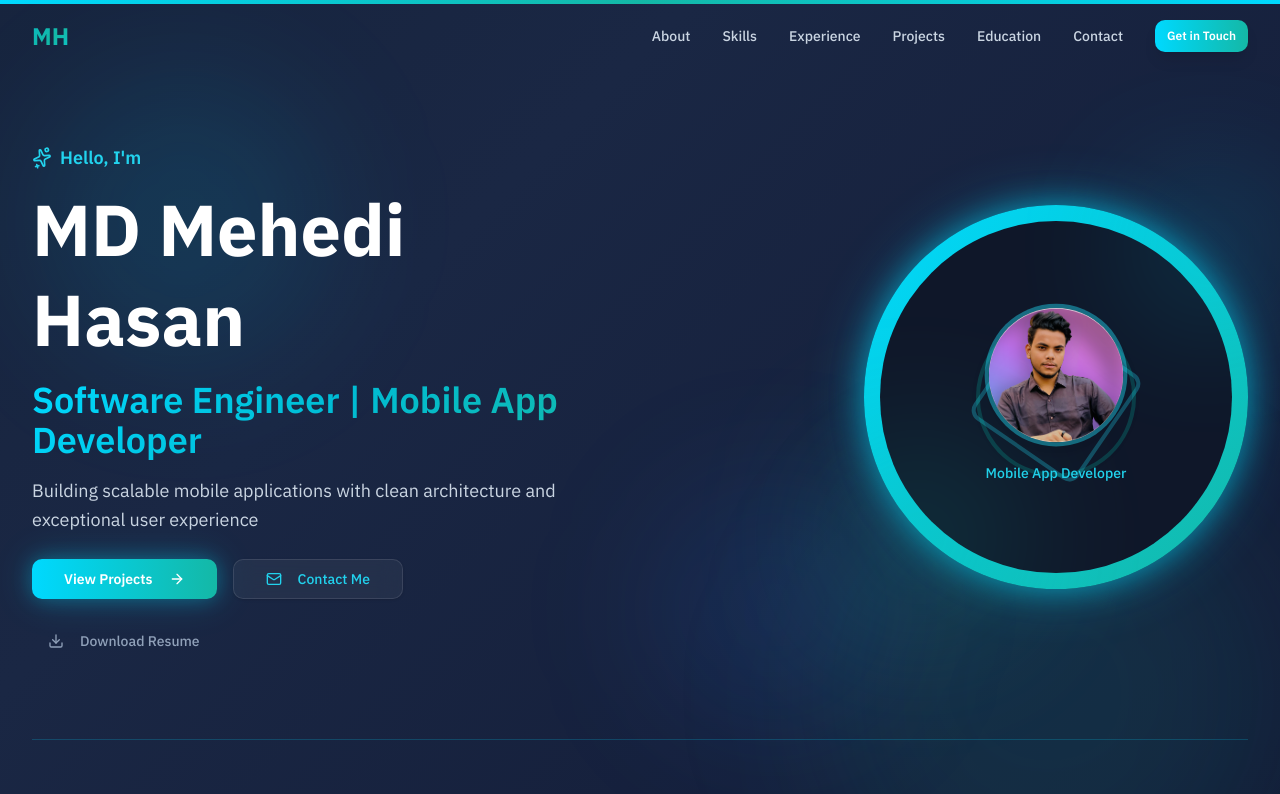
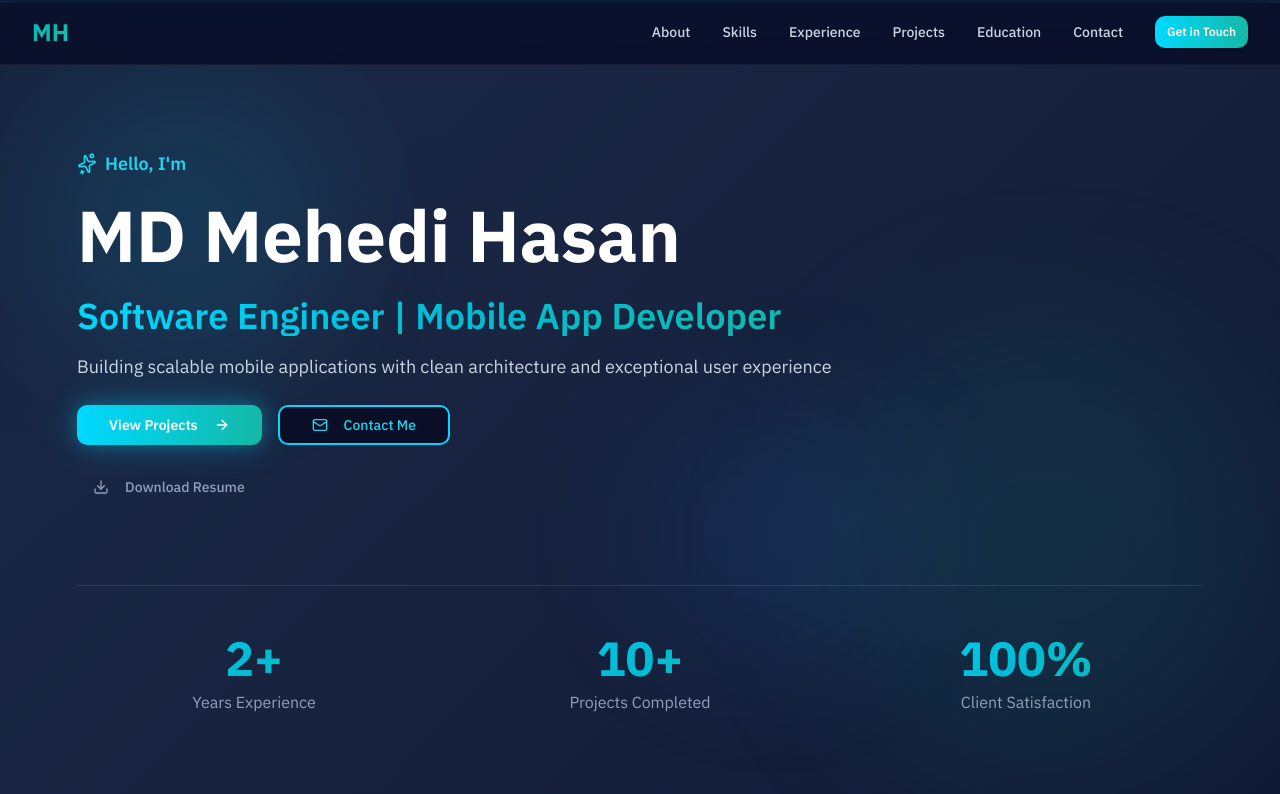
Before and after one commit to MHRimon44/protfolio-web, a Next.js app: page / in a window 1280 px wide. Shown: the top 794 px of the page. Built offline with nearby package versions, Linux system fonts and the light colour scheme.

Commit message:
text , nav bar , image upgraded

```diff
--- a/app/globals.css
+++ b/app/globals.css
@@ -168,13 +168,23 @@
     0 0 60px rgba(0, 217, 255, 0.3);
 }
 
-.glass {
+/* .glass {
   background: rgba(255, 255, 255, 0.05);
   backdrop-filter: blur(10px);
   -webkit-backdrop-filter: blur(10px);
   border: 1px solid rgba(255, 255, 255, 0.1);
+} */
+.glass {
+  background: #0a0e27;
+  backdrop-filter: blur(16px);
+  -webkit-backdrop-filter: blur(16px);
 }
 
+.navbar-glass {
+  background: rgba(10, 14, 39, 0.88);
+  backdrop-filter: blur(22px) saturate(160%);
+  -webkit-backdrop-filter: blur(22px) saturate(160%);
+}
 @keyframes float-section {
   0%,
   100% {
@@ -245,6 +255,7 @@ a,
 
 .line-clamp-3 {
   display: -webkit-box;
+  line-clamp: 3;
   -webkit-line-clamp: 3;
   -webkit-box-orient: vertical;
   overflow: hidden;
--- a/components/portfolio/Hero.jsx
+++ b/components/portfolio/Hero.jsx
@@ -3,8 +3,6 @@ import { motion } from "framer-motion";
 import { ArrowRight, Download, Mail, Sparkles } from "lucide-react";
 import { Button } from "@/components/ui/button";
 import { personalInfo } from "@/data/portfolio";
-import { heroPortrait } from "@/assets";
-import Image from "next/image";
 
 const AnimatedCounter = ({ target, duration = 2 }) => {
   const [count, setCount] = useState(0);
@@ -33,12 +31,10 @@ const AnimatedCounter = ({ target, duration = 2 }) => {
 };
 
 const handleDownload = () => {
-  const link = document.createElement("a");
-  link.href = "/resume.pdf";
-  link.download = "Mehedi-Hasan-Rimon-Resume.pdf";
-  document.body.appendChild(link);
-  link.click();
-  document.body.removeChild(link);
+  window.open(
+    "https://drive.google.com/file/d/1Y2GK4ffFKYBu5uagPl8AO3Y_0FYL9HZa/view?usp=drive_link",
+    "_blank",
+  );
 };
 
 const Hero = () => {
@@ -99,13 +95,14 @@ const Hero = () => {
       </div>
 
       <div className="max-w-7xl mx-auto px-4 sm:px-6 lg:px-8 py-20 relative z-10">
-        <div className="grid grid-cols-1 lg:grid-cols-2 gap-12 items-center">
+        <div className="grid grid-cols-1 lg:grid-cols-[1.4fr_0.6fr] gap-12 items-center">
+          {" "}
           {/* Left Content */}
           <motion.div
             initial={{ opacity: 0, x: -50 }}
             animate={isLoaded ? { opacity: 1, x: 0 } : {}}
             transition={{ duration: 0.8, ease: "easeOut" }}
-            className="space-y-6"
+            className="space-y-6 max-w-2xl lg:max-w-3xl"
           >
             <motion.div
               initial={{ opacity: 0, y: 20 }}
@@ -123,10 +120,10 @@ const Hero = () => {
                   Hello, I&apos;m
                 </p>
               </div>
-              <h1 className="text-5xl lg:text-7xl font-bold text-white mb-4 leading-tight">
+              <h1 className="text-5xl lg:text-7xl font-bold text-white mb-4 leading-tight whitespace-nowrap">
                 {personalInfo.name}
               </h1>
-              <p className="text-3xl lg:text-4xl font-semibold gradient-text mb-4">
+              <p className="text-3xl lg:text-4xl font-semibold gradient-text mb-4 ">
                 {personalInfo.title}
               </p>
               <p className="text-lg text-slate-300 leading-relaxed">
@@ -192,16 +189,14 @@ const Hero = () => {
               </motion.div>
             </motion.div> */}
           </motion.div>
-
           {/* Right Content - Abstract Profile Design */}
-          <motion.div
+          {/* <motion.div
             initial={{ opacity: 0, x: 50, scale: 0.8 }}
             animate={isLoaded ? { opacity: 1, x: 0, scale: 1 } : {}}
             transition={{ duration: 0.8, delay: 0.4, ease: "easeOut" }}
             className="flex justify-center lg:justify-end"
           >
             <div className="relative">
-              {/* Main Circle with Geometric Pattern */}
               <motion.div
                 animate={{
                   y: [0, -20, 0],
@@ -211,11 +206,9 @@ const Hero = () => {
                   repeat: Infinity,
                   ease: "easeInOut",
                 }}
-                className="w-80 h-80 lg:w-96 lg:h-96 rounded-full bg-gradient-to-br from-cyan-500 to-teal-500 shadow-2xl glow-cyan-strong flex items-center justify-center relative overflow-hidden"
+                className="w-64 h-64 lg:w-80 lg:h-80 rounded-full bg-gradient-to-br from-cyan-500 to-teal-500 shadow-2xl glow-cyan-strong flex items-center justify-center relative overflow-hidden"
               >
-                {/* Inner Circle */}
-                <div className="w-72 h-72 lg:w-88 lg:h-88 rounded-full bg-ocean-900 flex items-center justify-center relative overflow-hidden">
-                  {/* Geometric Shapes */}
+                <div className="w-56 h-56 lg:w-72 lg:h-72 rounded-full bg-ocean-900 flex items-center justify-center relative overflow-hidden">
                   <motion.div
                     className="absolute inset-0 flex items-center justify-center"
                     animate={{ rotate: 360 }}
@@ -238,7 +231,6 @@ const Hero = () => {
                   >
                     <div className="w-40 h-40 border-4 border-teal-400/20 rounded-full"></div>
                   </motion.div>
-                  {/* Profile photo */}
                   <div className="relative z-10 flex flex-col items-center text-center">
                     <motion.div
                       animate={{ scale: [1, 1.05, 1] }}
@@ -246,29 +238,19 @@ const Hero = () => {
                       className="mb-2"
                     >
                       <div className="relative h-28 w-28 lg:h-32 lg:w-32 rounded-full overflow-hidden ring-4 ring-cyan-400/45 shadow-xl">
-                        <Image
-                          src={heroPortrait}
-                          alt={`${personalInfo.name} — portrait`}
-                          fill
-                          className="object-cover"
-                          sizes="(max-width: 1024px) 112px, 128px"
-                          priority
-                        />
+                        <p className="absolute inset-0 flex items-center justify-center text-3xl lg:text-4xl font-extrabold text-cyan-400 tracking-wider">
+                          MH
+                        </p>
                       </div>
                     </motion.div>
-                    <p className="text-sm text-cyan-400 font-medium mt-4 max-w-[12rem]">
-                      Mobile App Developer
-                    </p>
                   </div>
                 </div>
-                {/* Animated rings */}
                 <motion.div
                   className="absolute inset-0 rounded-full border-4 border-cyan-400/30"
                   animate={{ scale: [1, 1.1, 1], opacity: [0.3, 0.1, 0.3] }}
                   transition={{ duration: 3, repeat: Infinity }}
                 />
               </motion.div>
-              {/* Decorative Elements */}
               <motion.div
                 className="absolute -top-6 -right-6 w-32 h-32 bg-cyan-500 rounded-full opacity-20 blur-3xl"
                 animate={{ scale: [1, 1.2, 1] }}
@@ -280,7 +262,7 @@ const Hero = () => {
                 transition={{ duration: 5, repeat: Infinity, delay: 1 }}
               />
             </div>
-          </motion.div>
+          </motion.div> */}
         </div>
 
         {/* Animated Stats */}
--- a/components/portfolio/Navbar.jsx
+++ b/components/portfolio/Navbar.jsx
@@ -20,7 +20,6 @@ const Navbar = () => {
     const handleScroll = () => {
       setIsScrolled(window.scrollY > 50);
 
-      // Detect active section
       const sections = [
         "hero",
         "about",
@@ -31,6 +30,7 @@ const Navbar = () => {
         "leadership",
         "contact",
       ];
+
       const scrollPosition = window.scrollY + 100;
 
       for (const section of sections) {
@@ -71,15 +71,20 @@ const Navbar = () => {
 
   return (
     <>
-      {/* Scroll Progress Bar */}
+      {/* Progress bar */}
+      <div className="fixed top-0 left-0 right-0 z-40 h-1 overflow-hidden border-b border-white/5 bg-ocean-950/90 backdrop-blur-md">
         <motion.div
-        className="fixed top-0 left-0 right-0 h-1 bg-gradient-to-r from-cyan-500 via-teal-500 to-cyan-500 origin-left z-[60]"
+          className="h-full origin-left bg-linear-to-r from-cyan-400 via-teal-400 to-cyan-400 shadow-[0_0_18px_rgba(0,217,255,0.35)]"
           style={{ scaleX }}
         />
+      </div>
 
+      {/* Navbar */}
       <nav
-        className={`fixed top-0 left-0 right-0 z-50 transition-all duration-500 ${
-          isScrolled ? "glass glow-cyan mt-1" : "bg-transparent mt-1"
+        className={`fixed top-0 left-0 right-0 z-50 border-b border-white/5 transition-all duration-500 ${
+          isScrolled
+            ? "navbar-glass shadow-lg shadow-ocean-950/25"
+            : "navbar-glass"
         }`}
       >
         <div className="max-w-7xl mx-auto px-4 sm:px-6 lg:px-8">
@@ -95,7 +100,7 @@ const Navbar = () => {
               MH
             </motion.a>
 
-            {/* Desktop Navigation */}
+            {/* Desktop Nav */}
             <div className="hidden md:flex items-center space-x-8">
               {navLinks.map((link) => {
                 const sectionId = link.href.replace("#", "");
@@ -106,7 +111,7 @@ const Navbar = () => {
                     key={link.name}
                     href={link.href}
                     onClick={(e) => scrollToSection(e, link.href)}
-                    className={`text-sm font-medium transition-all relative group ${
+                    className={`text-sm font-medium relative ${
                       isActive
                         ? "text-cyan-400"
                         : "text-slate-300 hover:text-cyan-400"
@@ -114,31 +119,22 @@ const Navbar = () => {
                     whileHover={{ scale: 1.05 }}
                   >
                     {link.name}
-                    <span
-                      className={`absolute bottom-0 left-0 h-0.5 bg-gradient-to-r from-cyan-400 to-teal-500 transition-all duration-300 ${
-                        isActive ? "w-full" : "w-0 group-hover:w-full"
-                      }`}
-                    ></span>
                   </motion.a>
                 );
               })}
-              <motion.div
-                whileHover={{ scale: 1.05 }}
-                whileTap={{ scale: 0.95 }}
-              >
+
               <Button
                 size="sm"
-                  className="bg-gradient-to-r from-cyan-500 to-teal-500 hover:from-cyan-400 hover:to-teal-400 text-white font-semibold shadow-lg hover:shadow-cyan-500/50 transition-all"
+                className="bg-linear-to-r from-cyan-500 to-teal-500 text-white font-semibold"
                 onClick={(e) => scrollToSection(e, "#contact")}
               >
                 Get in Touch
               </Button>
-              </motion.div>
             </div>
 
-            {/* Mobile Menu Button */}
+            {/* Mobile Button */}
             <motion.button
-              className="md:hidden p-2 text-cyan-400 hover:text-cyan-300"
+              className="md:hidden p-2 text-cyan-400"
               onClick={() => setIsMobileMenuOpen(!isMobileMenuOpen)}
               whileTap={{ scale: 0.9 }}
             >
@@ -149,40 +145,27 @@ const Navbar = () => {
 
         {/* Mobile Menu */}
         {isMobileMenuOpen && (
-          <motion.div
-            initial={{ opacity: 0, y: -20 }}
-            animate={{ opacity: 1, y: 0 }}
-            exit={{ opacity: 0, y: -20 }}
-            className="md:hidden glass border-t border-cyan-500/20"
-          >
+          <div className="md:hidden navbar-glass border-t border-white/10">
             <div className="px-4 py-4 space-y-3">
-              {navLinks.map((link) => {
-                const sectionId = link.href.replace("#", "");
-                const isActive = activeSection === sectionId;
-
-                return (
+              {navLinks.map((link) => (
                 <a
                   key={link.name}
                   href={link.href}
                   onClick={(e) => scrollToSection(e, link.href)}
-                    className={`block px-3 py-2 text-base font-medium rounded-md transition-all ${
-                      isActive
-                        ? "text-cyan-400 bg-cyan-500/10"
-                        : "text-slate-300 hover:text-cyan-400 hover:bg-ocean-800/50"
-                    }`}
+                  className="block px-3 py-2 text-slate-300 hover:text-cyan-400"
                 >
                   {link.name}
                 </a>
-                );
-              })}
+              ))}
+
               <Button
-                className="w-full bg-gradient-to-r from-cyan-500 to-teal-500 hover:from-cyan-400 hover:to-teal-400 text-white font-semibold"
+                className="w-full bg-linear-to-r from-cyan-500 to-teal-500 text-white"
                 onClick={(e) => scrollToSection(e, "#contact")}
               >
                 Get in Touch
               </Button>
             </div>
-          </motion.div>
+          </div>
         )}
       </nav>
     </>
```
Also changed, not shown: assets/profile.png, 1 other file (tests, documents, lock files or other folders). Lines whose indentation alone changed are shown as unchanged.
